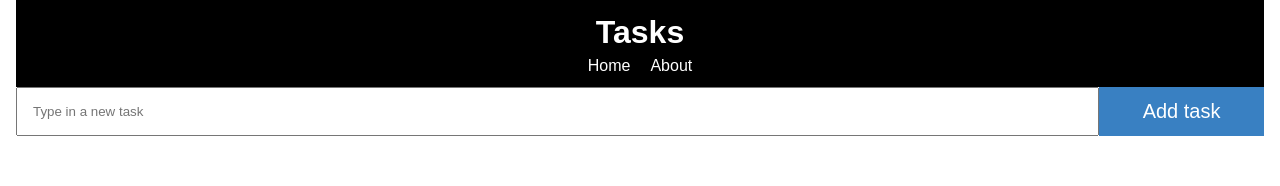
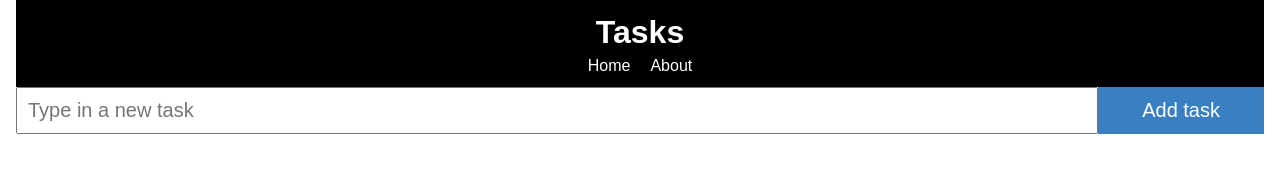
Before and after one commit to rob-silins/todo-react-app, a React (Create React App) app: page / in a window 1280 px wide. Shown: the top 186 px of the page. Built offline with nearby package versions, Linux system fonts and the light colour scheme; no server answers.

Commit message:
Fixed logic so that new tasks are added at the top of the list

```diff
--- a/src/App.js
+++ b/src/App.js
@@ -43,7 +43,7 @@ class App extends Component
     completed: false
   })
   .then(res => this.setState({
-    todos: [...this.state.todos, res.data]}) );
+    todos: [res.data, ...this.state.todos]}) );
 
   }
 
--- a/src/Components/Layout/AddTodo.js
+++ b/src/Components/Layout/AddTodo.js
@@ -20,7 +20,7 @@ onChange = (e) => this.setState({[e.target.name]: e.target.value});
                 <input
                 type="text"
                 name="title"
-                style = {{flex: '10', padding: '15px'}}
+                style = {{fontSize:'20px', flex: '10', padding: '10px'}}
                 placeholder="Type in a new task"
                 value={this.state.title}
                 onChange={this.onChange}
--- a/src/Components/TodoItem.js
+++ b/src/Components/TodoItem.js
@@ -4,6 +4,7 @@ import PropTypes from 'prop-types';
 export class TodoItem extends Component {
     getStyle = () => {
          return {
+            fontSize:'18px',
             background: '#f4f4f4',
             padding: '10px',
             borderBottom: '1px #ccc dotted',
```
